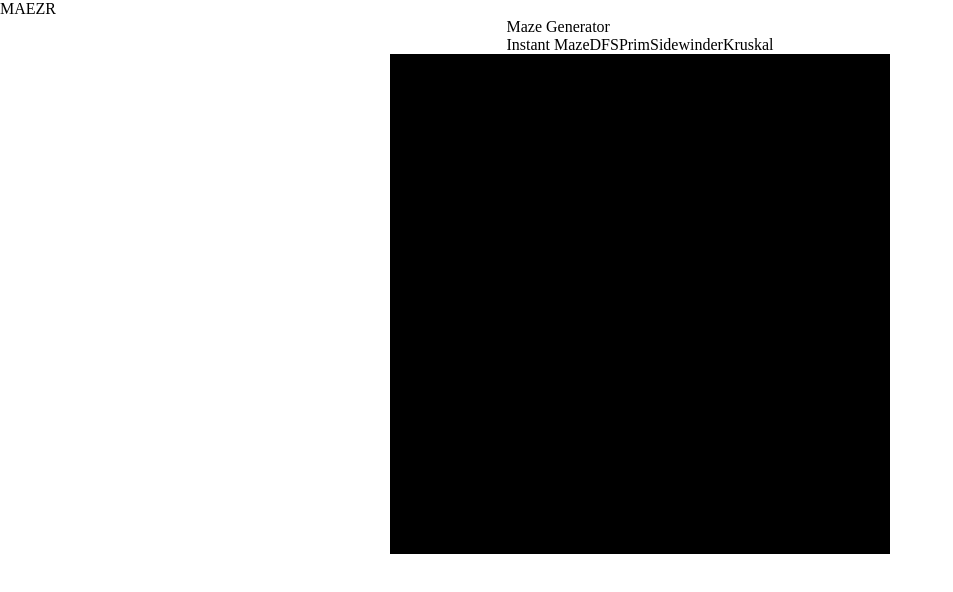
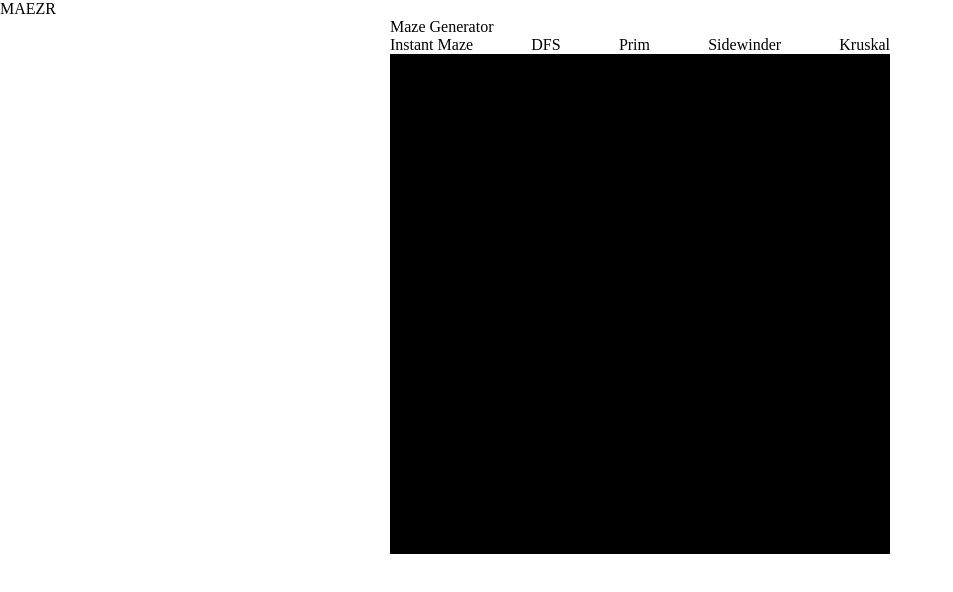
Before and after one commit to albertngo1/bastion, a website built with webpack: page index.html in a window 1280 px wide. Shown: the whole page, without its empty margins (0-953 px from the left). Built offline with nearby package versions, Linux system fonts and the light colour scheme.

Commit message:
add bundle

```diff
--- a/assets/main.css
+++ b/assets/main.css
@@ -17,4 +17,6 @@ body {
 .generator-btns {
   display: flex;
   flex-direction: row;
+  justify-content: space-between;
+  width: 500px;
 }
--- a/package.json
+++ b/package.json
@@ -1,5 +1,5 @@
 {
-  "name": "webpack-starter",
+  "name": "maezr",
   "version": "1.0.0",
   "description": "",
   "main": "index.js",
```
Also changed, not shown: dist/bundle.js (added), 2 other files.
